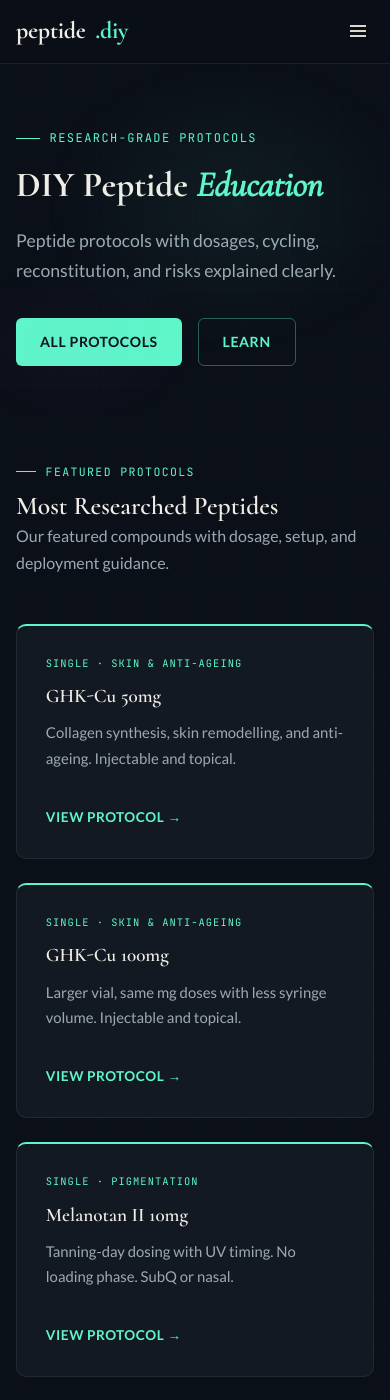
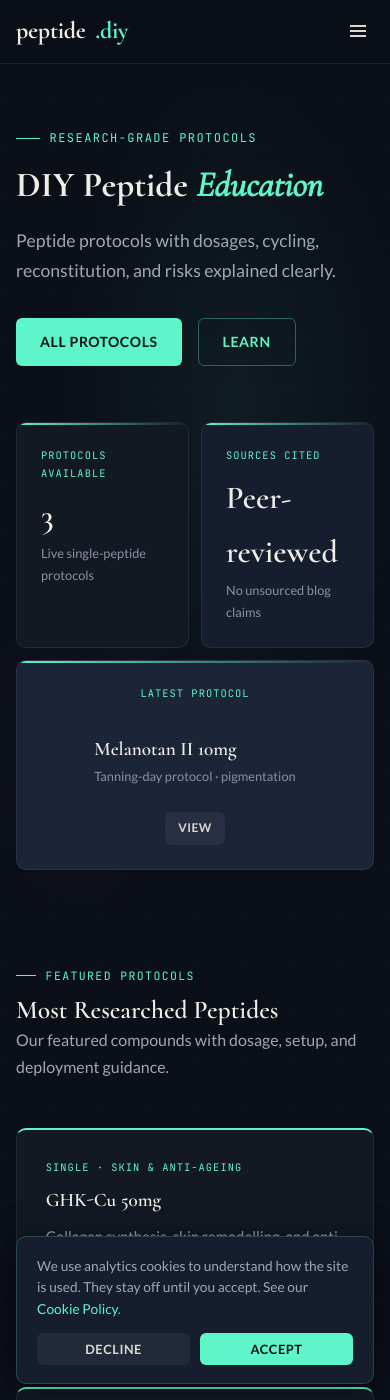
Before and after one commit to FletcherPoole/peptide.diy, a Jekyll site: the page built from index.html, in a window 390 px wide and 1400 px high. Built offline with Jekyll 4.4.1, drawn with Linux system fonts in a browser that asks for light colours.

Commit message:
Fix accessibility, contrast, mobile UX, consent, and favicon issues
Accessibility:
- Nav dropdowns now keyboard/touch operable (click + Escape + aria-expanded)
- FAQ accordions converted to real buttons with aria-expanded/controls
- Add global :focus-visible ring (inputs had outline:none, no replacement)
- Add skip-to-content link + id="main"
- Fix --text3 contrast (#6b7785 -> #8892a0) to clear WCAG AA
- Mobile menu: aria-expanded, scroll lock, focus move, Escape to close

UX / polish:
- Show hero stat cards on mobile instead of display:none
- Add cookie consent (Consent Mode v2, default-denied) + banner
- Wrap home calculator in a form so Enter calculates
- Bump FAQ answer max-height so long answers don't clip
- Make Google Fonts non-render-blocking (preload + swap + noscript)

Fixes:
- Regenerate favicon-32x32 and apple-touch-icon (were the 912KB
  1536x1024 source image) at correct sizes (1.3KB / 30KB)

Co-Authored-By: Claude Opus 4.8 (1M context) <noreply@anthropic.com>

```diff
--- /dev/null
+++ b/_includes/cookie-consent.html
@@ -0,0 +1,11 @@
+<!-- COOKIE CONSENT -->
+<div class="cookie-consent" id="cookie-consent" role="dialog" aria-live="polite" aria-label="Cookie consent" hidden>
+  <p class="cookie-consent-text">
+    We use analytics cookies to understand how the site is used. They stay off until you accept.
+    See our <a href="{{ '/cookie-policy.html' | relative_url }}">Cookie Policy</a>.
+  </p>
+  <div class="cookie-consent-actions">
+    <button type="button" class="btn btn-ghost" onclick="setCookieConsent('denied')">Decline</button>
+    <button type="button" class="btn btn-primary" onclick="setCookieConsent('granted')">Accept</button>
+  </div>
+</div>
--- a/_includes/faq-list.html
+++ b/_includes/faq-list.html
@@ -2,9 +2,10 @@
       <div class="faq-group">
         <div class="faq-group-title">{{ group.title }}</div>
         {% for item in group.items %}
+        {% assign faq_id = forloop.parentloop.index | append: '-' | append: forloop.index %}
         <div class="faq-item">
-          <div class="faq-q" onclick="toggleFaq(this)">{{ item.q }} <svg width="16" height="16" viewBox="0 0 16 16" fill="currentColor"><path d="M8 3v10M3 8h10" stroke="currentColor" stroke-width="2" fill="none"/></svg></div>
-          <div class="faq-a">{% if item.a_html %}{{ item.a_html | markdownify }}{% else %}{{ item.a }}{% endif %}</div>
+          <button type="button" class="faq-q" aria-expanded="false" aria-controls="faq-a-{{ faq_id }}" onclick="toggleFaq(this)">{{ item.q }} <svg width="16" height="16" viewBox="0 0 16 16" fill="currentColor" aria-hidden="true"><path d="M8 3v10M3 8h10" stroke="currentColor" stroke-width="2" fill="none"/></svg></button>
+          <div class="faq-a" id="faq-a-{{ faq_id }}">{% if item.a_html %}{{ item.a_html | markdownify }}{% else %}{{ item.a }}{% endif %}</div>
         </div>
         {% endfor %}
       </div>
--- a/_includes/head.html
+++ b/_includes/head.html
@@ -7,5 +7,6 @@
 <link rel="apple-touch-icon" href="{{ '/apple-touch-icon.png' | relative_url }}">
 <link rel="preconnect" href="https://fonts.googleapis.com">
 <link rel="preconnect" href="https://fonts.gstatic.com" crossorigin>
-<link href="https://fonts.googleapis.com/css2?family=Cormorant:ital,wght@0,300;0,400;0,500;0,600;0,700;1,300;1,400&family=Lato:ital,wght@0,300;0,400;0,700;1,300&family=JetBrains+Mono:wght@400;500&display=swap" rel="stylesheet">
+<link rel="preload" as="style" href="https://fonts.googleapis.com/css2?family=Cormorant:ital,wght@0,300;0,400;0,500;0,600;0,700;1,300;1,400&family=Lato:ital,wght@0,300;0,400;0,700;1,300&family=JetBrains+Mono:wght@400;500&display=swap" onload="this.onload=null;this.rel='stylesheet'">
+<noscript><link rel="stylesheet" href="https://fonts.googleapis.com/css2?family=Cormorant:ital,wght@0,300;0,400;0,500;0,600;0,700;1,300;1,400&family=Lato:ital,wght@0,300;0,400;0,700;1,300&family=JetBrains+Mono:wght@400;500&display=swap"></noscript>
 <link rel="stylesheet" href="{{ '/css/styles.css' | relative_url }}?v={{ site.time | date: '%s' }}">
--- a/_includes/nav.html
+++ b/_includes/nav.html
@@ -6,11 +6,11 @@
     </a>
     <div class="nav-links">
       <div class="nav-item">
-        <button class="nav-btn">
+        <button type="button" class="nav-btn" aria-haspopup="true" aria-expanded="false" aria-controls="dd-protocols">
           Protocols
-          <svg viewBox="0 0 12 12" fill="none" stroke="currentColor" stroke-width="2"><polyline points="2,4 6,8 10,4"/></svg>
+          <svg viewBox="0 0 12 12" fill="none" stroke="currentColor" stroke-width="2" aria-hidden="true"><polyline points="2,4 6,8 10,4"/></svg>
         </button>
-        <div class="dropdown">
+        <div class="dropdown" id="dd-protocols">
           <a class="dd-link" href="{{ '/single-peptides.html' | relative_url }}">Peptides</a>
           <a class="dd-link" href="{{ '/blends.html' | relative_url }}">Blends</a>
           <a class="dd-link" href="{{ '/stacks.html' | relative_url }}">Stacks</a>
@@ -18,11 +18,11 @@
         </div>
       </div>
       <div class="nav-item">
-        <button class="nav-btn">
+        <button type="button" class="nav-btn" aria-haspopup="true" aria-expanded="false" aria-controls="dd-university">
           University
-          <svg viewBox="0 0 12 12" fill="none" stroke="currentColor" stroke-width="2"><polyline points="2,4 6,8 10,4"/></svg>
+          <svg viewBox="0 0 12 12" fill="none" stroke="currentColor" stroke-width="2" aria-hidden="true"><polyline points="2,4 6,8 10,4"/></svg>
         </button>
-        <div class="dropdown">
+        <div class="dropdown" id="dd-university">
           <a class="dd-link" href="{{ '/beginners-guide.html' | relative_url }}">Complete Beginner</a>
           <a class="dd-link" href="{{ '/reconstitution-guide.html' | relative_url }}">Reconstituting</a>
           <a class="dd-link" href="{{ '/storage-guide.html' | relative_url }}">Storage</a>
@@ -34,11 +34,11 @@
         </div>
       </div>
       <div class="nav-item">
-        <button class="nav-btn">
+        <button type="button" class="nav-btn" aria-haspopup="true" aria-expanded="false" aria-controls="dd-about">
           Peptide.diy
-          <svg viewBox="0 0 12 12" fill="none" stroke="currentColor" stroke-width="2"><polyline points="2,4 6,8 10,4"/></svg>
+          <svg viewBox="0 0 12 12" fill="none" stroke="currentColor" stroke-width="2" aria-hidden="true"><polyline points="2,4 6,8 10,4"/></svg>
         </button>
-        <div class="dropdown">
+        <div class="dropdown" id="dd-about">
           <a class="dd-link" href="{{ '/about.html' | relative_url }}">The Mission</a>
           <a class="dd-link" href="{{ '/editorial-policy.html' | relative_url }}">Our Standards</a>
           <a class="dd-link" href="{{ '/contact.html' | relative_url }}">Contact Us</a>
@@ -49,8 +49,8 @@
       </button>
       <a class="nav-cta" href="{{ '/calculator.html' | relative_url }}">Calculator</a>
     </div>
-    <button class="menu-toggle" onclick="toggleMobileMenu()" aria-label="Menu">
-      <svg width="22" height="22" viewBox="0 0 22 22" fill="none" stroke="currentColor" stroke-width="2">
+    <button type="button" class="menu-toggle" onclick="toggleMobileMenu()" aria-label="Menu" aria-expanded="false" aria-controls="mobile-nav">
+      <svg width="22" height="22" viewBox="0 0 22 22" fill="none" stroke="currentColor" stroke-width="2" aria-hidden="true">
         <line x1="3" y1="6" x2="19" y2="6"/><line x1="3" y1="11" x2="19" y2="11"/><line x1="3" y1="16" x2="19" y2="16"/>
       </svg>
     </button>
--- a/_layouts/default.html
+++ b/_layouts/default.html
@@ -6,21 +6,37 @@
 <script>
   window.dataLayer = window.dataLayer || [];
   function gtag(){dataLayer.push(arguments);}
+
+  // Consent Mode v2 — deny analytics/ads storage until the visitor opts in.
+  gtag('consent', 'default', {
+    ad_storage: 'denied',
+    ad_user_data: 'denied',
+    ad_personalization: 'denied',
+    analytics_storage: 'denied'
+  });
+  // Honour a previously granted choice before the banner script runs.
+  try {
+    if (localStorage.getItem('cookie-consent') === 'granted') {
+      gtag('consent', 'update', { analytics_storage: 'granted' });
+    }
+  } catch (e) {}
+
   gtag('js', new Date());
-
   gtag('config', 'G-2978WV68T5');
 </script>
 {% include head.html %}
 {% include seo.html %}
 </head>
 <body>
+<a class="skip-link" href="#main">Skip to content</a>
 {% include nav.html %}
 {% include mobile-nav.html %}
-<main>
+<main id="main">
 {{ content }}
 </main>
 {% include footer.html %}
 {% include search-modal.html %}
+{% include cookie-consent.html %}
 <script src="{{ '/js/app.js' | relative_url }}" defer></script>
 <script src="{{ '/js/search.js' | relative_url }}" defer></script>
 <script src="{{ '/js/beehiiv-form.js' | relative_url }}" defer></script>
--- a/css/styles.css
+++ b/css/styles.css
@@ -7,7 +7,7 @@
   --border2: rgba(94,246,200,0.2);
   --text: #ddd8ce;
   --text2: #9ea8b5;
-  --text3: #6b7785;
+  --text3: #8892a0;
   --head: #f0ede6;
   --accent: #5ef6c8;
   --accent2: #f0a05a;
@@ -47,6 +47,26 @@ body::before{
 }
 a{color:var(--accent);text-decoration:none;transition:color .2s}
 a:hover{color:var(--accent2)}
+
+/* ── FOCUS VISIBILITY (keyboard) ── */
+:focus-visible{outline:2px solid var(--accent);outline-offset:2px;border-radius:2px}
+.form-group input:focus-visible,.form-group select:focus-visible,
+.contact-form textarea:focus-visible,.search-input:focus-visible{
+  outline:2px solid var(--accent);outline-offset:1px;
+}
+
+/* ── SKIP LINK ── */
+.skip-link{
+  position:fixed;left:.75rem;top:-100px;z-index:5000;
+  background:var(--accent);color:var(--bg);
+  padding:.6rem 1.1rem;border-radius:0 0 var(--r2) var(--r2);
+  font-weight:700;font-size:.85rem;letter-spacing:.02em;
+  transition:top .18s;
+}
+.skip-link:focus{top:0}
+
+/* ── SCROLL LOCK (open mobile menu) ── */
+body.menu-open{overflow:hidden}
 h1,h2,h3,h4,h5{font-family:var(--font-head);font-weight:600;color:var(--head);line-height:1.2}
 h1{font-size:clamp(2.2rem,5vw,3.8rem);font-weight:700}
 h2{font-size:clamp(1.6rem,3vw,2.4rem)}
@@ -94,7 +114,7 @@ table tr:hover td{background:var(--bg4)}
 }
 .nav-btn:hover,.nav-btn.active{color:var(--accent);background:rgba(94,246,200,0.06)}
 .nav-btn svg{width:12px;height:12px;transition:transform .2s}
-.nav-item:hover .nav-btn svg{transform:rotate(180deg)}
+.nav-item:hover .nav-btn svg,.nav-item.open .nav-btn svg{transform:rotate(180deg)}
 .dropdown{
   position:absolute;top:calc(100% + 8px);left:0;min-width:220px;
   background:var(--bg3);border:1px solid var(--border);border-radius:var(--r);
@@ -102,7 +122,7 @@ table tr:hover td{background:var(--bg4)}
   opacity:0;visibility:hidden;transform:translateY(-4px);
   transition:all .2s;z-index:200;
 }
-.nav-item:hover .dropdown{opacity:1;visibility:visible;transform:translateY(0)}
+.nav-item:hover .dropdown,.nav-item.open .dropdown{opacity:1;visibility:visible;transform:translateY(0)}
 .dd-link{
   display:block;padding:.55rem .9rem;border-radius:var(--r2);
   font-size:.87rem;color:var(--text2);
@@ -617,7 +637,8 @@ a.card,a.proto-card{display:block;text-decoration:none;color:inherit}
 }
 .faq-item:hover{border-color:var(--border2)}
 .faq-q{
-  padding:1rem 1.2rem;cursor:pointer;display:flex;justify-content:space-between;align-items:center;
+  width:100%;text-align:left;border:none;font-family:inherit;
+  padding:1rem 1.2rem;cursor:pointer;display:flex;justify-content:space-between;align-items:center;gap:1rem;
   font-weight:700;color:var(--head);font-size:.95rem;
   user-select:none;background:var(--bg3);
 }
@@ -628,7 +649,7 @@ a.card,a.proto-card{display:block;text-decoration:none;color:inherit}
   transition:max-height .3s ease,padding .3s;
   font-size:.93rem;color:var(--text2);background:var(--card);
 }
-.faq-item.open .faq-a{padding:1rem 1.2rem;max-height:800px}
+.faq-item.open .faq-a{padding:1rem 1.2rem;max-height:1500px}
 
 /* ── PROTOCOL CARDS ── */
 .proto-grid{display:grid;grid-template-columns:repeat(auto-fill,minmax(280px,1fr));gap:1.2rem}
@@ -926,7 +947,7 @@ footer{
 /* ── RESPONSIVE ── */
 @media(max-width:900px){
   .hero-grid{grid-template-columns:1fr}
-  .hero-visual{display:none}
+  .hero-visual{margin-top:.5rem}
   .why-grid{grid-template-columns:1fr}
   .footer-grid{grid-template-columns:1fr 1fr;gap:2rem}
   .newsletter-band-grid{grid-template-columns:1fr}
@@ -1001,3 +1022,21 @@ body.search-open{overflow:hidden}
   font:inherit;cursor:pointer;
 }
 .card-btn:hover{border-color:var(--border2)}
+
+/* ── COOKIE CONSENT ── */
+.cookie-consent{
+  position:fixed;left:1rem;right:1rem;bottom:1rem;z-index:4000;
+  max-width:640px;margin:0 auto;
+  background:var(--bg3);border:1px solid var(--border2);border-radius:var(--r);
+  box-shadow:var(--shadow);padding:1.1rem 1.25rem;
+  display:none;flex-wrap:wrap;gap:.9rem 1.25rem;align-items:center;justify-content:space-between;
+}
+.cookie-consent.show{display:flex;animation:fadeIn .3s ease}
+.cookie-consent-text{flex:1;min-width:240px;font-size:.86rem;color:var(--text2);line-height:1.55;margin:0}
+.cookie-consent-text a{color:var(--accent)}
+.cookie-consent-actions{display:flex;gap:.6rem;flex-wrap:wrap}
+.cookie-consent-actions .btn{padding:.5rem 1.1rem;font-size:.8rem}
+@media(max-width:480px){
+  .cookie-consent-actions{width:100%}
+  .cookie-consent-actions .btn{flex:1;justify-content:center}
+}
--- a/index.html
+++ b/index.html
@@ -149,6 +149,7 @@ description: "Peptide protocols with dosages, cycling, reconstitution and risks.
         <p>Missing something here? <a href="{{ '/contact.html' | relative_url }}">Request a compound to be added</a>, or use our calculator to create one on your own.</p>
       </div>
       <div class="calc-wrapper">
+        <form onsubmit="calcHome();return false;">
         <div class="calc-grid">
           <div>
             <div class="form-group">
@@ -178,9 +179,10 @@ description: "Peptide protocols with dosages, cycling, reconstitution and risks.
               </div>
             </div>
         <p id="h-error" class="calc-error" hidden role="alert"></p>
-            <button type="button" class="btn btn-primary" style="width:100%;margin-top:.3rem" onclick="calcHome()">Calculate</button>
+            <button type="submit" class="btn btn-primary" style="width:100%;margin-top:.3rem">Calculate</button>
           </div>
         </div>
+        </form>
         <div class="calc-result" id="h-result" role="region" aria-live="polite" aria-label="Calculation results">
           <div class="result-grid">
             <div class="res-box">
--- a/js/app.js
+++ b/js/app.js
@@ -1,15 +1,97 @@
 // ── MOBILE MENU ──
 function toggleMobileMenu() {
-  document.getElementById("mobile-nav").classList.toggle("open");
+  const nav = document.getElementById("mobile-nav");
+  const open = nav.classList.toggle("open");
+  const btn = document.querySelector(".menu-toggle");
+  if (btn) btn.setAttribute("aria-expanded", String(open));
+  document.body.classList.toggle("menu-open", open);
+  if (open) {
+    const firstLink = nav.querySelector(".mobile-link");
+    if (firstLink) firstLink.focus();
+  }
 }
 function closeMobileMenu() {
-  document.getElementById("mobile-nav").classList.remove("open");
+  const nav = document.getElementById("mobile-nav");
+  if (!nav.classList.contains("open")) return;
+  nav.classList.remove("open");
+  const btn = document.querySelector(".menu-toggle");
+  if (btn) btn.setAttribute("aria-expanded", "false");
+  document.body.classList.remove("menu-open");
 }
+
+// ── DESKTOP NAV DROPDOWNS (click + keyboard) ──
+function initNavDropdowns() {
+  const items = [...document.querySelectorAll("#main-nav .nav-item")];
+  const closeAll = (except) => {
+    items.forEach((item) => {
+      if (item === except) return;
+      item.classList.remove("open");
+      const b = item.querySelector(".nav-btn");
+      if (b) b.setAttribute("aria-expanded", "false");
+    });
+  };
+  items.forEach((item) => {
+    const btn = item.querySelector(".nav-btn");
+    if (!btn) return;
+    btn.addEventListener("click", (e) => {
+      e.stopPropagation();
+      const isOpen = item.classList.toggle("open");
+      btn.setAttribute("aria-expanded", String(isOpen));
+      closeAll(item);
+    });
+  });
+  document.addEventListener("click", () => closeAll(null));
+  document.addEventListener("keydown", (e) => {
+    if (e.key !== "Escape") return;
+    const openItem = items.find((i) => i.classList.contains("open"));
+    if (openItem) {
+      openItem.classList.remove("open");
+      const b = openItem.querySelector(".nav-btn");
+      if (b) {
+        b.setAttribute("aria-expanded", "false");
+        b.focus();
+      }
+    }
+    closeMobileMenu();
+  });
+}
+document.addEventListener("DOMContentLoaded", initNavDropdowns);
 
 // ── FAQ ACCORDION ──
 function toggleFaq(el) {
-  el.parentElement.classList.toggle("open");
+  const item = el.closest(".faq-item");
+  const open = item.classList.toggle("open");
+  el.setAttribute("aria-expanded", String(open));
 }
+
+// ── COOKIE CONSENT ──
+function setCookieConsent(choice) {
+  try {
+    localStorage.setItem("cookie-consent", choice);
+  } catch (e) {}
+  if (choice === "granted" && typeof gtag === "function") {
+    gtag("consent", "update", { analytics_storage: "granted" });
+  }
+  const banner = document.getElementById("cookie-consent");
+  if (banner) {
+    banner.classList.remove("show");
+    banner.hidden = true;
+  }
+}
+function initCookieConsent() {
+  const banner = document.getElementById("cookie-consent");
+  if (!banner) return;
+  let choice = null;
+  try {
+    choice = localStorage.getItem("cookie-consent");
+  } catch (e) {}
+  if (!choice) {
+    banner.hidden = false;
+    // allow the element to render before transitioning in
+    requestAnimationFrame(() => banner.classList.add("show"));
+  }
+}
+document.addEventListener("DOMContentLoaded", initCookieConsent);
 
 // ── PEPTIDE CALCULATOR ──
 function formatVolumeMl(volMl) {
```
Also changed, not shown: apple-touch-icon.png, favicon-32x32.png.
